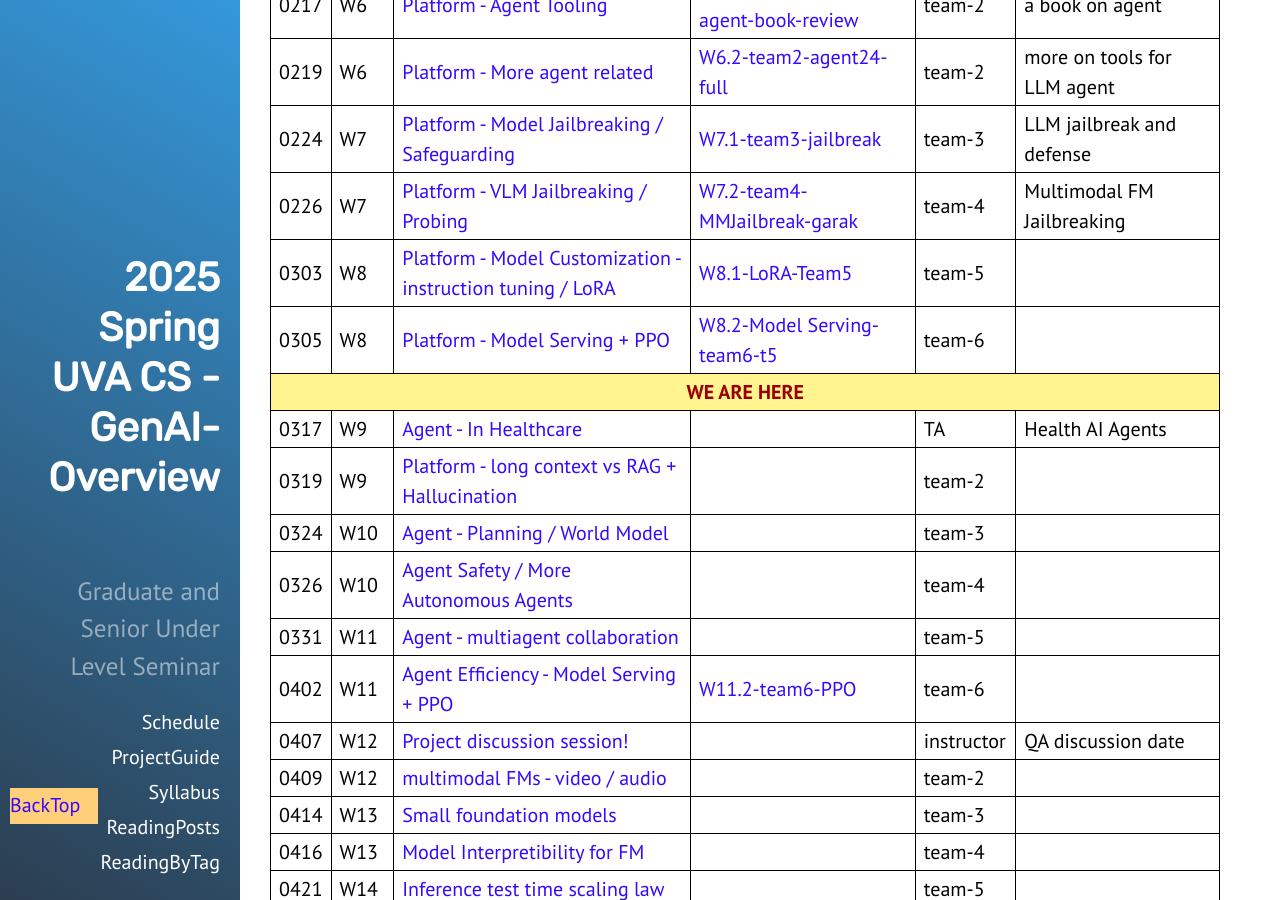
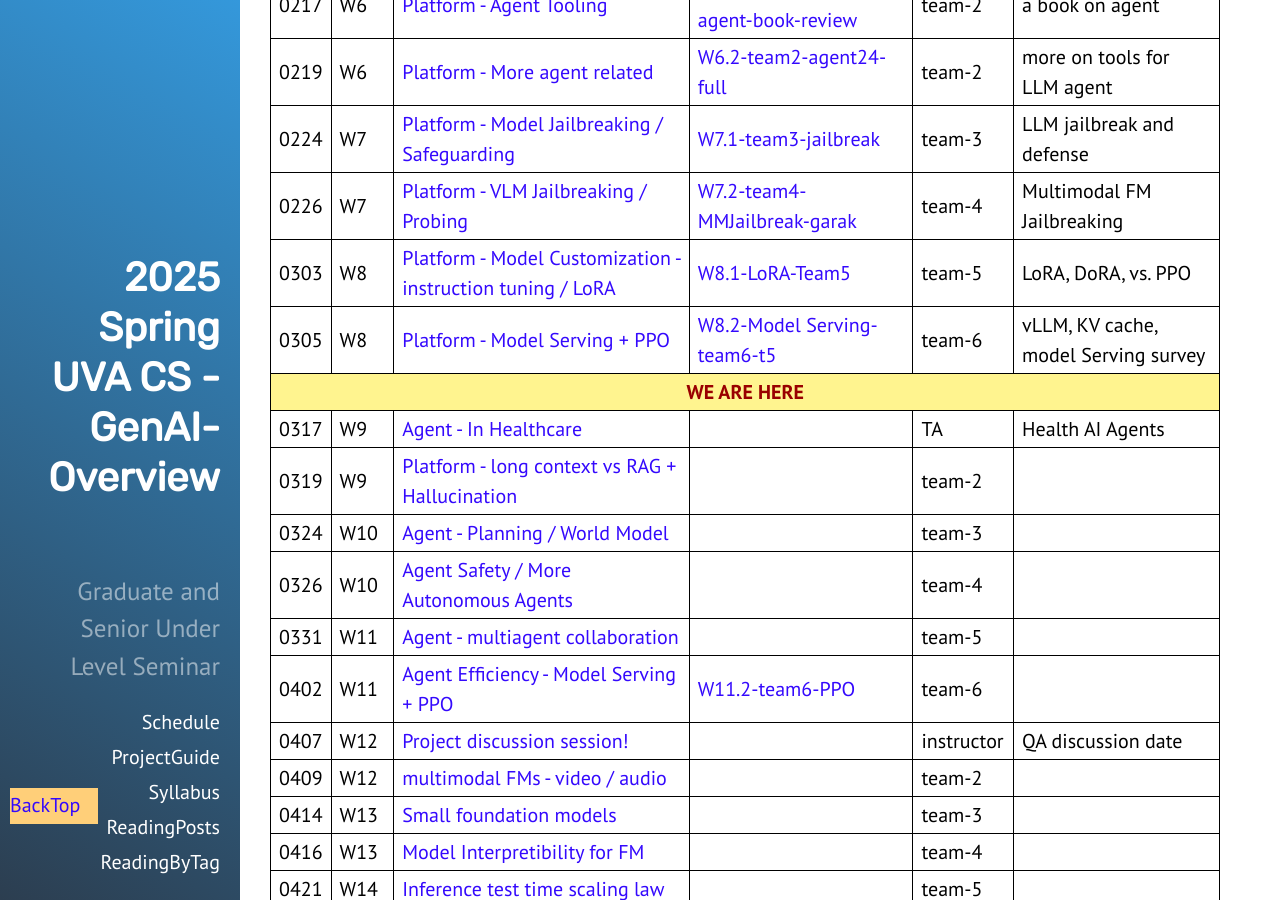
Before and after one commit to qiyanjun/2025sp-GenAI-overview, a Jekyll site: the page built from index.html, in a window 1280 px wide and 900 px high, scrolled down 1279 px. Built offline with Jekyll 4.4.1, drawn with Linux system fonts in a browser that asks for light colours.

```diff
--- a/_contents/S0-L13.md
+++ b/_contents/S0-L13.md
@@ -4,7 +4,7 @@
 lecture: W8.1-LoRA-Team5
 lectureVersion: current
 extraContent:
-notes:
+notes: LoRA, DoRA, vs. PPO
 video: team-5
 tags:
 - Customization
--- a/_contents/S0-L14.md
+++ b/_contents/S0-L14.md
@@ -4,7 +4,7 @@
 lecture: W8.2-Model Serving-team6-t5
 lectureVersion: current
 extraContent:
-notes:
+notes: vLLM, KV cache, model Serving survey
 video: team-6
 tags:
 - Customization
```
Also changed, not shown: 10 other files.
